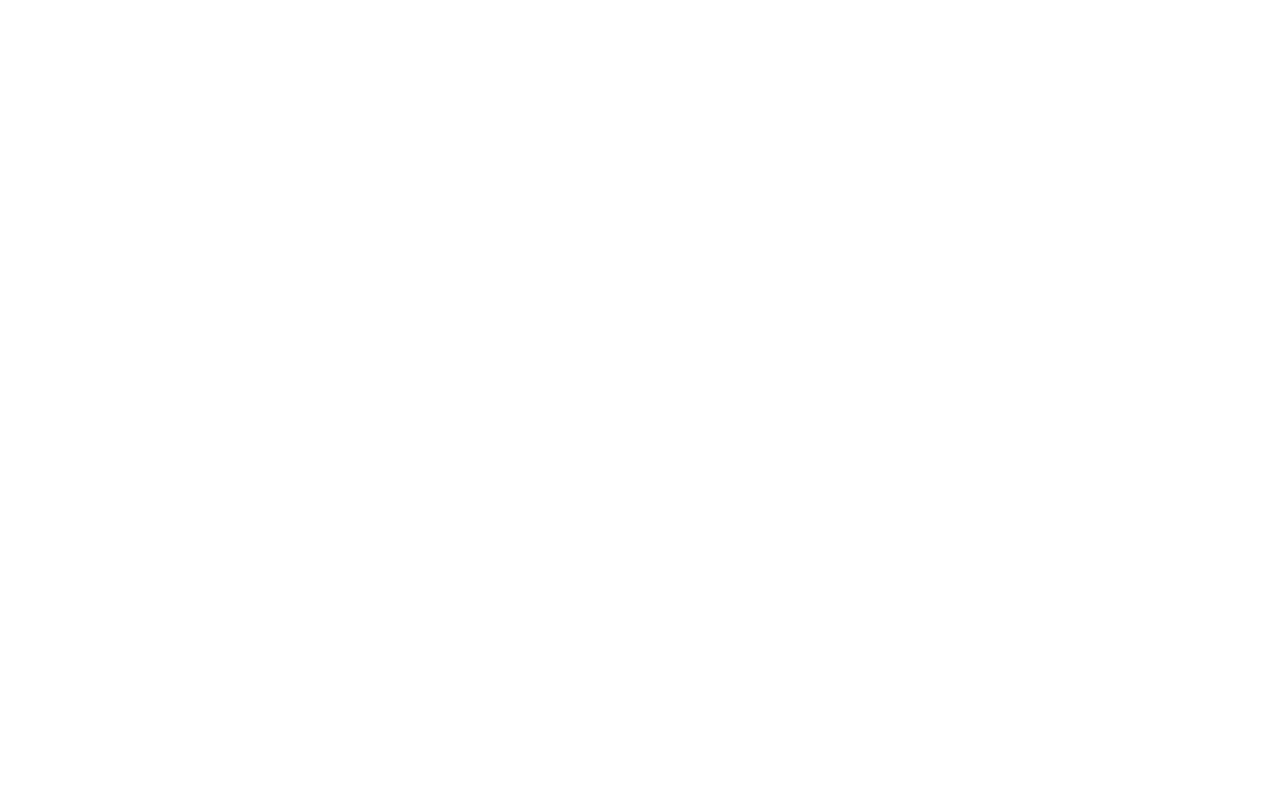
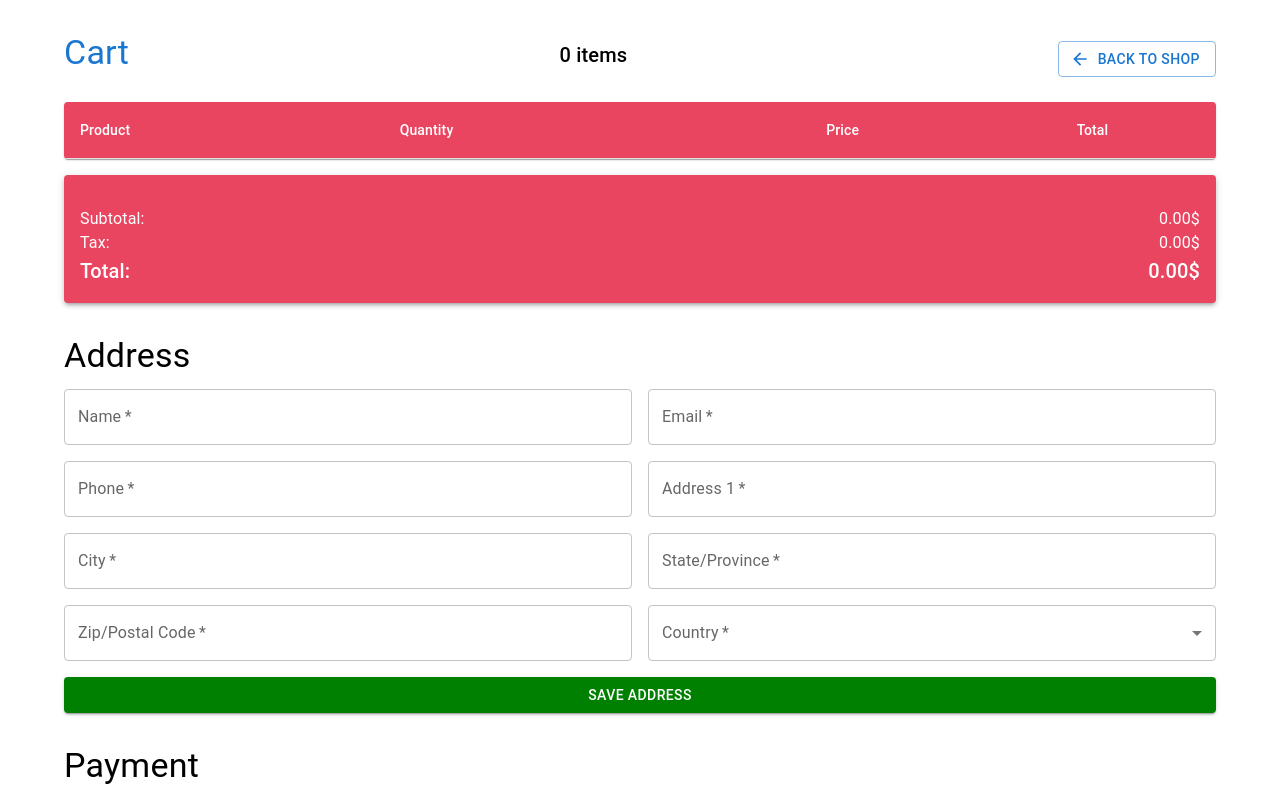
Before and after one commit to wedyaan/ecommerce-p, a React (Create React App) app: page /CartPage in a window 1280 px wide. Before the commit this address had no page. Shown: the top 797 px of the page. Built offline with nearby package versions, Linux system fonts and the light colour scheme.

Commit message:
Update App.js

```diff
--- a/src/App.js
+++ b/src/App.js
@@ -12,7 +12,7 @@
         <Router>
           <Routes>
             <Route path="/" element={<Home />} />
-            <Route path="././CartPage" element={<CartPage />} />
+            <Route path="/CartPage" element={<CartPage />} />
           </Routes>
         </Router>
       </ShoppingCartProvider>
```
